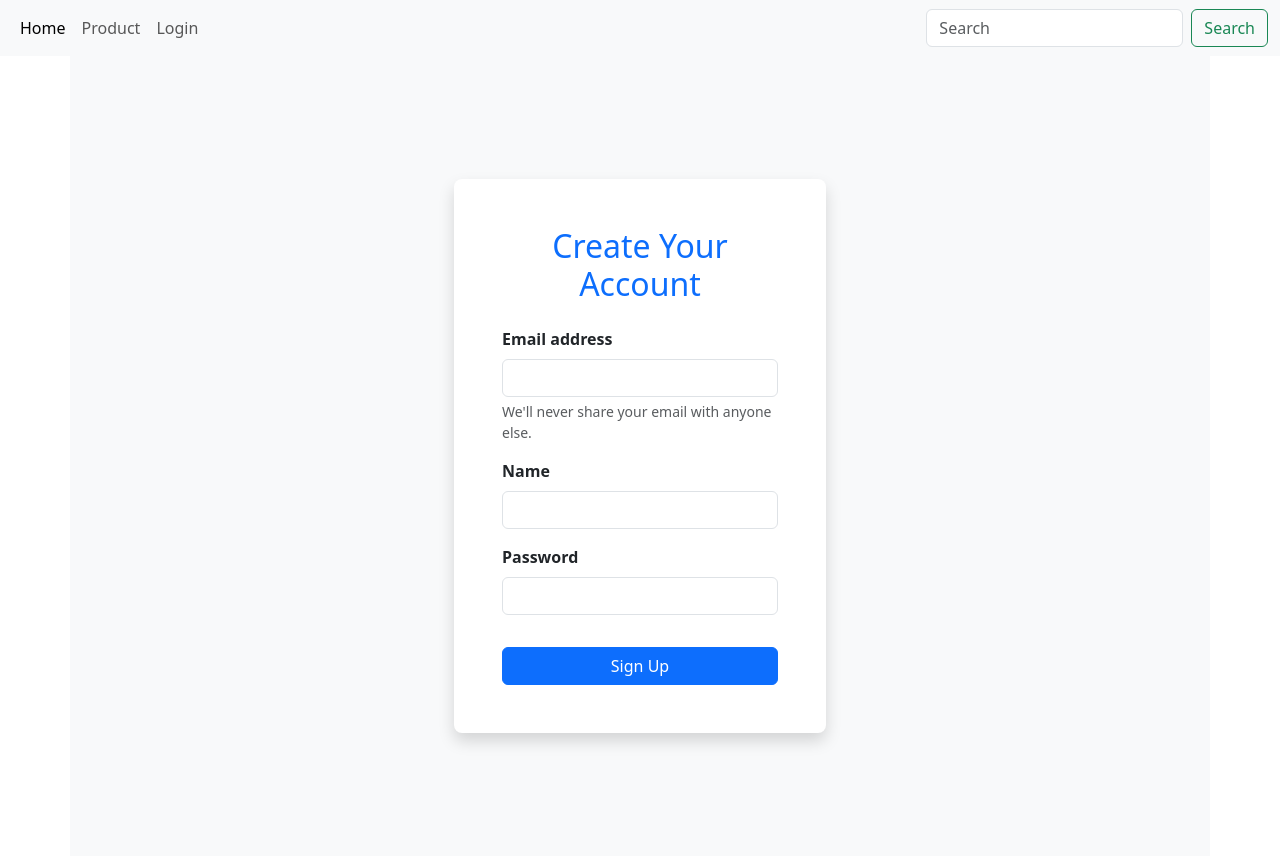
After one commit to Shohagh019/django_primary_practice_project, a Django app: page /first_app/login/ in a window 1280 px wide. The commit adds this page. Run offline with Django 5.2, Linux system fonts and the light colour scheme; some libraries are stand-ins or nearby versions.

Commit message:
adding login page

```diff
--- /dev/null
+++ b/first_app/templates/first_app/about.html
@@ -0,0 +1,5 @@
+{% extends 'base.html' %}
+{%block content%}
+<h1>Name: {{name}}<h1>
+<h1>Email: {{email}}<h1>
+{%endblock%}
--- /dev/null
+++ b/first_app/templates/first_app/login.html
@@ -0,0 +1,26 @@
+{% extends "base.html" %}
+{% block content %}
+<div class="container d-flex justify-content-center align-items-center min-vh-100 bg-light">
+    <div class="col-md-6 col-lg-5 col-xl-4">
+        <form method="post" class="p-5 shadow rounded-3 bg-white" action = '/first_app/about/'>
+            {% csrf_token %}
+            <h2 class="text-center mb-4 text-primary">Create Your Account</h2>
+            <div class="mb-3">
+                <label for="exampleInputEmail1" class="form-label fw-semibold">Email address</label>
+                <input type="email" class="form-control" id="exampleInputEmail1" aria-describedby="emailHelp" required name = 'email'>
+                <div id="emailHelp" class="form-text">We'll never share your email with anyone else.</div>
+            </div>
+            <div class="mb-3">
+                <label for="exampleInputName" class="form-label fw-semibold">Name</label>
+                <input type="text" class="form-control" id="exampleInputName" aria-describedby="nameHelp" required name = 'username'>
+            </div>
+            <div class="mb-3">
+                <label for="exampleInputPassword1" class="form-label fw-semibold">Password</label>
+                <input type="password" class="form-control" id="exampleInputPassword1" required>
+            </div>
+            <button type="submit" class="btn btn-primary w-100 mt-3">Sign Up</button>
+        </form>
+    </div>
+</div>
+
+{%endblock%}
--- a/first_app/urls.py
+++ b/first_app/urls.py
@@ -1,5 +1,7 @@
 from django.urls import path
 from . import views
 urlpatterns = [
-    path('first_app/', views.product, name = 'product'),
+    path('product/', views.product, name = 'product'),
+    path('login/', views.login, name = 'login'),
+    path('about/', views.about, name = 'about'),
 ]
--- a/first_app/views.py
+++ b/first_app/views.py
@@ -53,4 +53,16 @@ def product(request):
             "idMeal": "52925"
         }
     ]
-    return render(request, 'first_app/product.html', {'meals': meals})
+    return render(request, './first_app/product.html', {'meals': meals})
+
+def login(request):
+        return render(request, './first_app/login.html')
+
+def about(request):
+    # print(request.POST)
+    if request.method == 'POST':
+        name = request.POST.get('username')
+        email = request.POST.get('email')
+        return render(request, './first_app/about.html', {'name': name, 'email': email})
+    else:
+        return render(request, './first_app/about.html', {'name': name, 'email': email})
--- a/templates/base.html
+++ b/templates/base.html
@@ -25,6 +25,9 @@
                   </li>
                   <li class="nav-item">
                     <a class="nav-link" href="{% url 'product' %}">Product</a>
+                  </li>
+                  <li class="nav-item">
+                    <a class="nav-link" href="{% url 'login' %}">Login</a>
                   </li>
                 </ul>
                 <form class="d-flex" role="search">
```
